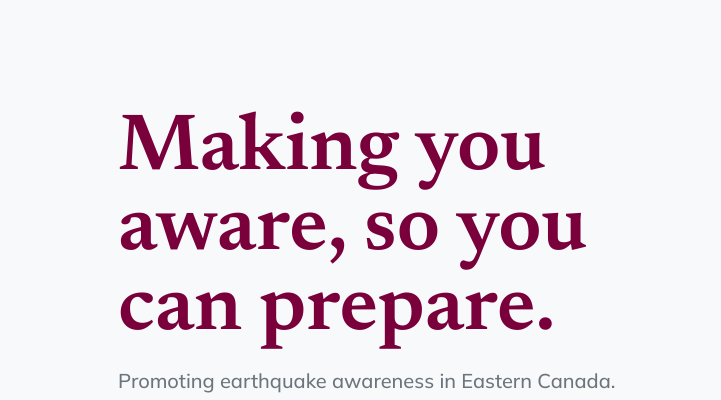
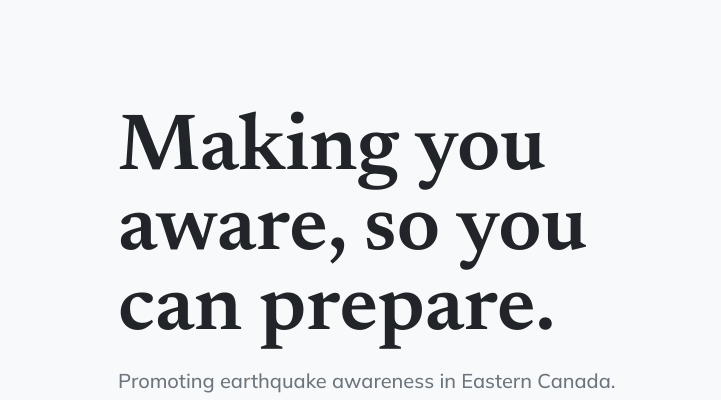
Before and after one commit to omaddz/eastquake, a plain HTML site: page index.html in a window 1280 px wide. Shown: the part 90-490 px from the top of the page, 0-721 px from the left. Drawn offline with nearby package versions, Linux system fonts and the light colour scheme.

Commit message:
Update index.html

```diff
--- a/index.html
+++ b/index.html
@@ -47,7 +47,7 @@
                     <div class="col-lg-6">
                         <!-- Mashead text and app badges-->
                         <div class="mb-5 mb-lg-0 text-center text-lg-start">
-                            <h1 class="display-1 lh-1 mb-3" style="color:#7A003C">Making you aware, so you can prepare.</h1>
+                            <h1 class="display-1 lh-1 mb-3">Making you aware, so you can prepare.</h1>
                             <p class="lead fw-normal text-muted mb-5">Promoting earthquake awareness in Eastern Canada.</p>
                             <div class="d-flex flex-column flex-lg-row align-items-center">
                                 <a class="me-lg-3 mb-4 mb-lg-0" href="#!"><img class="app-badge" src="assets/img/google-play-badge.svg" alt="..." /></a>
```
